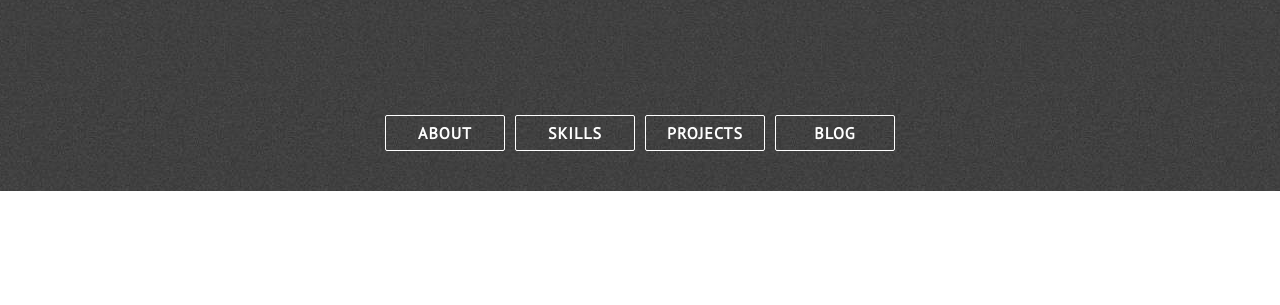
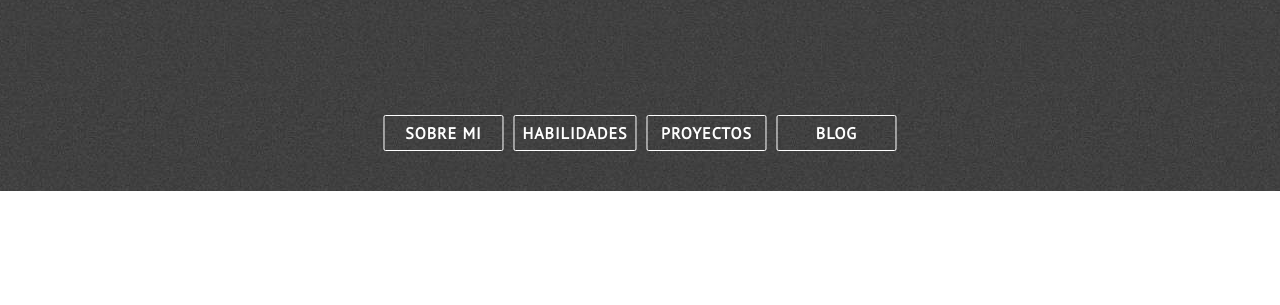
Before and after one commit to jimenezabogada/jimenezabogada, a Jekyll site: the page built from index.html, in a window 1280 px wide and 900 px high, scrolled down 572 px. Shown: the part 137-442 px from the top of the window. Built offline with Jekyll 4.4.1, drawn with Linux system fonts in a browser that asks for light colours; nearby versions of some CDN libraries.

Commit message:
Cambios menores

```diff
--- a/_config.yml
+++ b/_config.yml
@@ -7,7 +7,7 @@ markdown: kramdown
 exclude: [vendor/ruby]
 
 # Personalization
-github_username: abhn
+github_username: mariajose
 blog_url: https://www.jimenezabogada.com
 email: mariajose@jimenezabogada.com
 keybase_username: mariajose
--- a/_includes/head.html
+++ b/_includes/head.html
@@ -16,5 +16,5 @@
     <link rel="stylesheet" href="assets/css/main.css"/>
     <link rel="stylesheet" href="assets/css/card.css"/>
     <link rel="shortcut icon" href="assets/images/favicon.ico" />
-    <meta name="description" content="Portfolio - Abhishek Nagekar | Full stack web development, open source and information security">
+    <meta name="description" content="Maria José Jiménez Martín | Abogada">
 </head>
--- a/_includes/nav.html
+++ b/_includes/nav.html
@@ -7,9 +7,9 @@
         <div class="head-name head-title animated" id="head-name">{{ site.title }}</div>
         <div class="head-punchline animated">{{ site.description }}</div>
         <div class="head-menu-wrap">
-            <a class="semi-transparent-button with-border nav-links" href="#about">ABOUT</a>
-            <a class="semi-transparent-button with-border nav-links" href="#skills">SKILLS</a>
-            <a class="semi-transparent-button with-border nav-links" href="#projects">PROJECTS</a>
+            <a class="semi-transparent-button with-border nav-links" href="#about">SOBRE MI</a>
+            <a class="semi-transparent-button with-border nav-links" href="#skills">HABILIDADES</a>
+            <a class="semi-transparent-button with-border nav-links" href="#projects">PROYECTOS</a>
             <a class="semi-transparent-button with-border nav-links" href="#blog-posts">BLOG</a>
         </div>
     </div>
```
